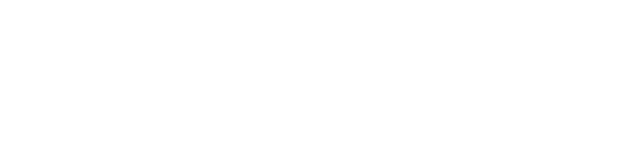
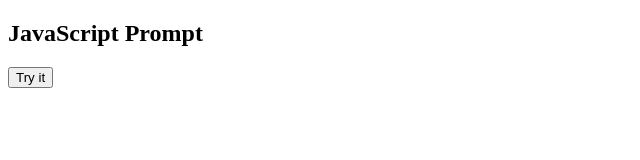
Before and after one commit to kalpna-hub/f2march-contest, a plain HTML site: page index.html in a window 1280 px wide. Shown: the whole page, without its empty margins (0-640 px from the left). Drawn offline with Linux system fonts and the light colour scheme.

Commit message:
Update index.html

```diff
--- a/index.html
+++ b/index.html
@@ -7,6 +7,11 @@
     <title>SPORTS DAY</title>
 </head>
 <body>
+    <h2>JavaScript Prompt</h2>
+
+<button onclick="myFunction()">Try it</button>
+
+<p id="demo"></p>
     <script src="./sportsday.js">
 
 
```
